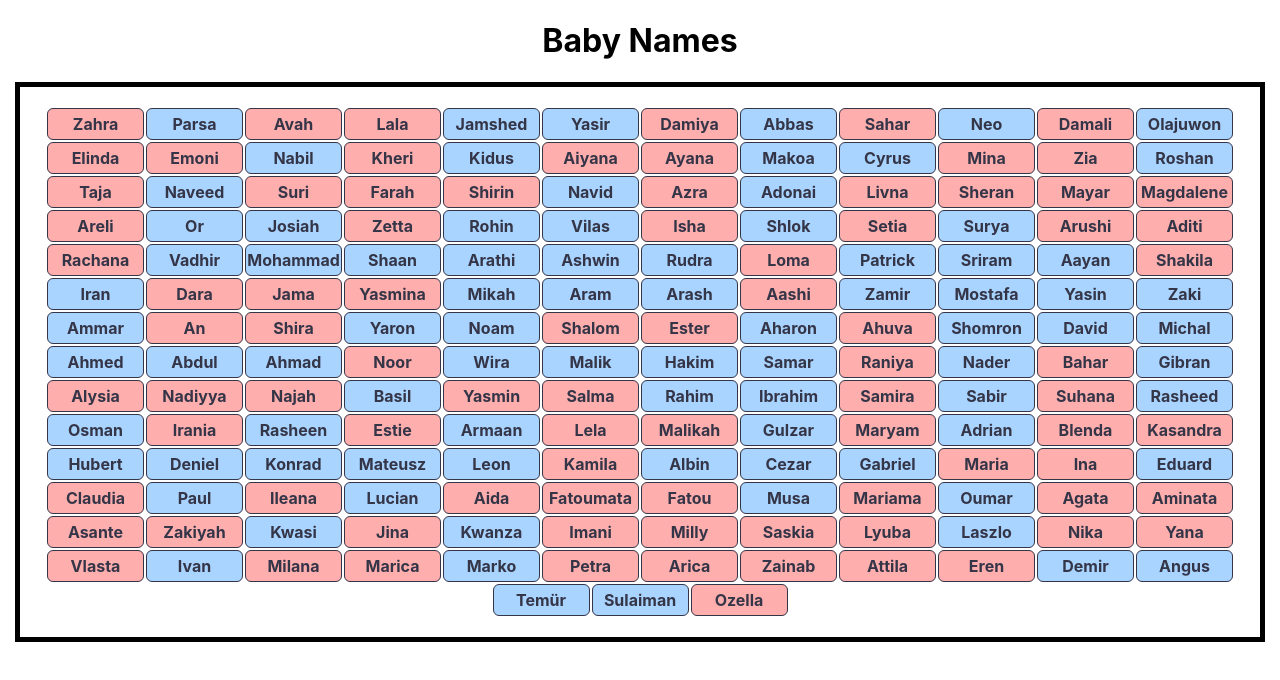
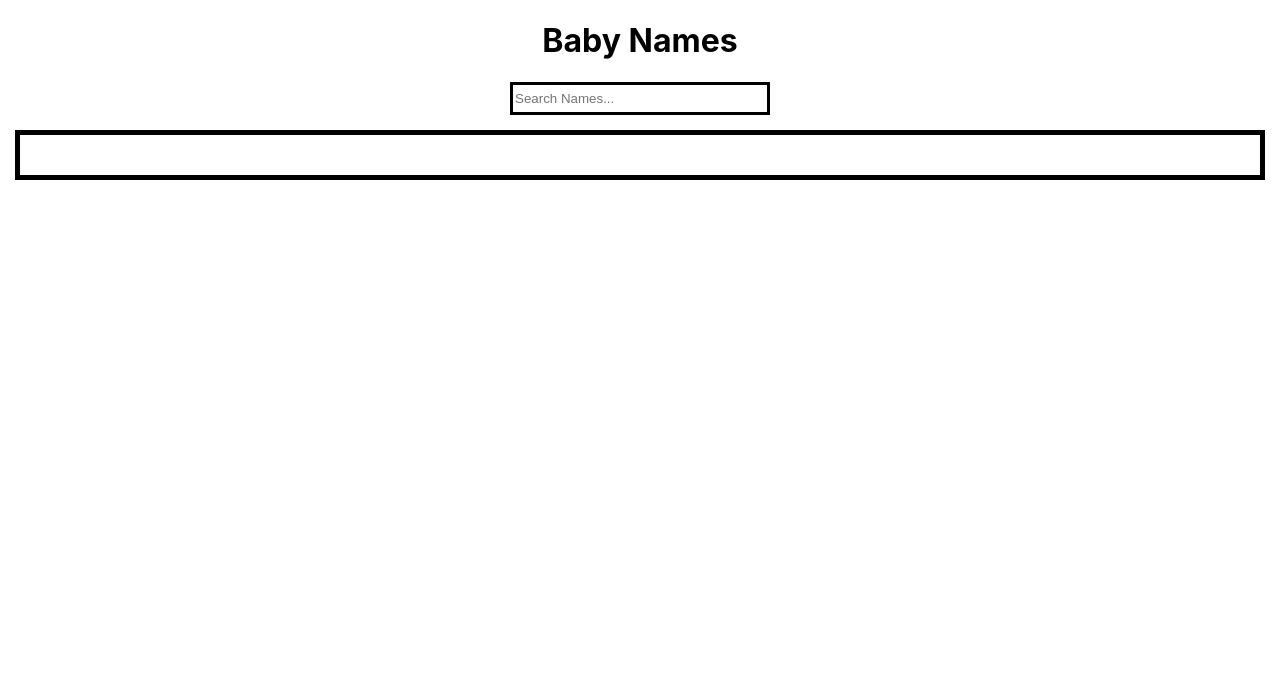
Before and after one commit to Abubakar-Meigag/baby-names-react, a React (Create React App) app: page / in a window 1280 px wide. Shown: the top 680 px of the page. Built offline with nearby package versions, Linux system fonts and the light colour scheme.

Commit message:
update done level 2
for search bar

```diff
--- a/src/App.css
+++ b/src/App.css
@@ -10,33 +10,49 @@
   padding: 20px;
 }
 
-
 .baby-box {
   margin: 1px;
   display: flex;
   align-items: center;
-  border: 0.5px solid ;
+  border: 0.5px solid;
   width: 85px;
   height: 20px;
   border-radius: 6px;
   padding: 5px;
   justify-content: center;
-  color:rgb(53, 53, 72);
+  color: rgb(53, 53, 72);
   font-size: medium;
   font-weight: bold;
 }
 
 h1 {
-    display: flex;
-    justify-content: center;
-    align-items: center;
+  display: flex;
+  justify-content: center;
+  align-items: center;
 }
 
-.baby-boy-color{
+.search {
+  display: flex;
+  justify-content: center;
+  align-items: center;
+}
+
+#search {
+  width: 250px;
+  height: 25px;
+  border: 3px solid black;
+  cursor: pointer;
+}
+
+.hide{
+  display: none;
+}
+
+.baby-boy-color {
   background-color: rgb(168, 212, 255);
 }
-.baby-girl-color{
-  background-color: rgb(255, 174, 174);
+.baby-girl-color {
+  background-color: rgb(255, 156, 215);
 }
 
 @media (prefers-reduced-motion: no-preference) {
@@ -46,7 +62,6 @@ h1 {
 }
 
 .App-header {
-
   background-color: #282c34;
   min-height: 100vh;
   display: flex;
--- a/src/App.js
+++ b/src/App.js
@@ -1,11 +1,12 @@
 import './App.css';
 import BabyColors from './BabyColors';
+// import Search from './Search';
 
 function App() {
   return (
     <div>
       <h1>Baby Names</h1>
-      <BabyColors />
+      <BabyColors  />
     </div>
   );
 }
--- a/src/BabyColors.js
+++ b/src/BabyColors.js
@@ -1,16 +1,51 @@
-import React from "react";
+import React, { useState } from "react";
 import babyNames from "./BabyNames";
 
 export default function BabyColors() {
+
+    // sort names
+    const sortedNames = [...babyNames].sort((a, b) => {
+        return a.name.localeCompare(b.name);
+    });
+
+    // useState for search
+    const [text, setText] = useState("");
+    const [filteredNames, setFilteredNames] = useState([]);
+
+    // filter Names
+    const filterNames = () => {
+        const searchInput = text.toLowerCase();
+        const searchForNames = sortedNames.filter((el) =>
+            el.name.toLowerCase().includes(searchInput)
+        );
+        setFilteredNames(searchForNames);
+    }
+
+    const handleChange = (event) => {
+        setText(event.target.value);
+        filterNames();
+    };
+
     return (
+    <div >
+            <div className="search">
+                <div></div>
+                <input
+                type="text"
+                value={text}
+                id="search"
+                placeholder="Search Names..."
+                onChange={handleChange}
+                />
+            </div>
         <div className="border-box">
-    {babyNames.map((el) => {
+            {filteredNames.map((el) => {
                 if (el.sex === "f") {
                     return (
                         <div
-                        style={{ backgroundColor: "rgb(255, 174, 174)" }}
+                            style={{ backgroundColor: "rgb(255, 156, 215)" }}
                             className="baby-box"
-                        key={el.name}
+                            key={el.id}
                         >
                             {el.name}
                         </div>
@@ -20,7 +55,7 @@ export default function BabyColors() {
                         <div
                         style={{ backgroundColor: "rgb(168, 212, 255)" }}
                         className="baby-box"
-                    key={el.name}
+                        key={el.id}
                         >
                         {el.name}
                         </div>
@@ -28,5 +63,6 @@ export default function BabyColors() {
                 }
             })}
         </div>
+    </div>
     );
 }
```
Lines whose indentation alone changed are shown as unchanged.
